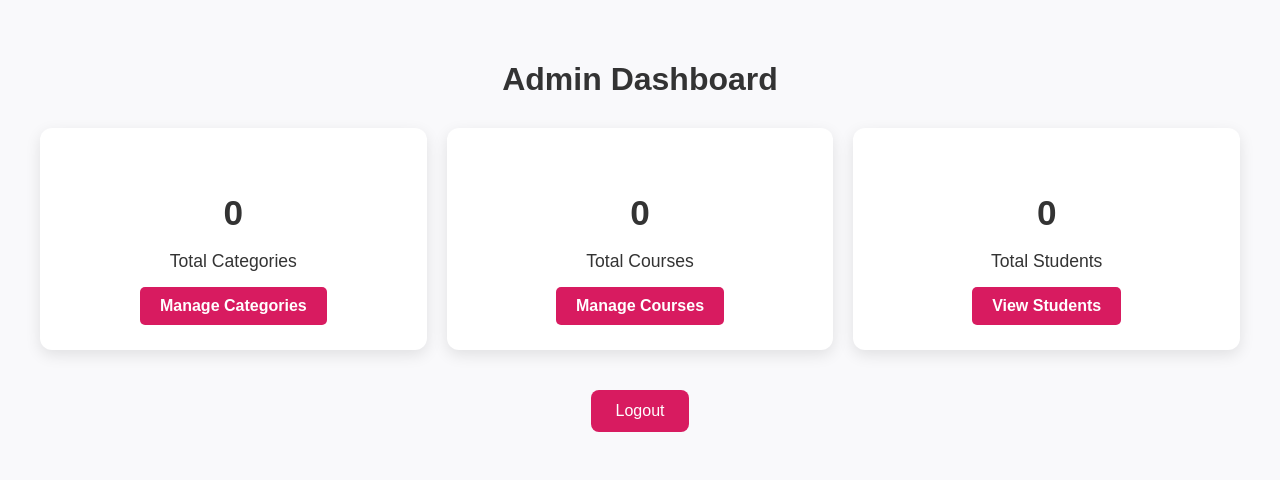
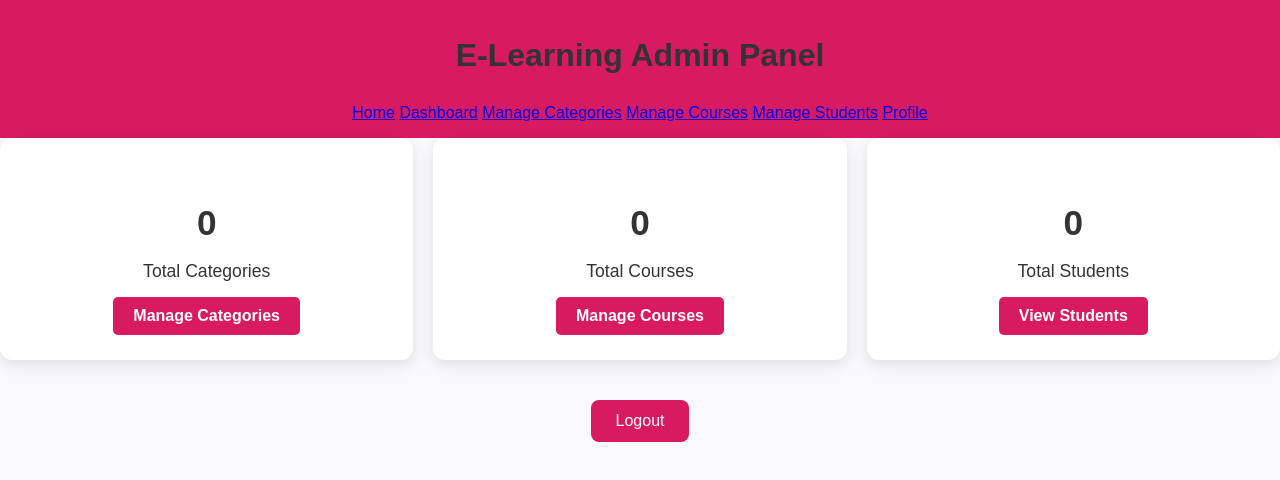
Before and after one commit to ehdaa12s/e_learning_project, a plain HTML site: page admin/dashboard.html in a window 1280 px wide. Drawn offline with Linux system fonts and the light colour scheme.

Commit message:
edit at admin

```diff
--- a/admin/dashboard.html
+++ b/admin/dashboard.html
@@ -8,8 +8,17 @@
 </head>
 <body>
 
-<div class="container">
-  <h1>Admin Dashboard</h1>
+<header>
+  <h1>E-Learning Admin Panel</h1>
+
+    <a href="index.html" >Home</a>
+    <a href="dashboard.html" class="active">Dashboard</a>
+    <a href="manage_categories.html">Manage Categories</a>
+    <a href="manage_courses.html">Manage Courses</a>
+    <a href="manage_students.html">Manage Students</a>
+    <a href="lib/profiles.html">Profile</a>
+
+</header>
 
   <div class="dashboard-cards">
     <div class="card">
--- a/css/admin.css
+++ b/css/admin.css
@@ -1,4 +1,21 @@
 /* ======================= General ======================= */
+:root {
+    --primary: #7B1FA2;
+    --secondary: #D81B60;
+    --text: white;
+    --background: #fff;
+    --error: red;
+    --footer-bg: #333;
+}
+
+header {
+    background: var(--secondary);
+    color: white;
+    padding: 1em;
+    text-align: center;
+    text-decoration: #ccc;
+}
+
 body {
   font-family: 'Arial', sans-serif;
   background: #f9f9fb;
@@ -6,7 +23,12 @@ body {
   margin: 0;
   padding: 0;
 }
-
+.containerDashboard {
+  max-width: 1400px;
+  margin: 20px auto;
+  padding: 20px;
+  color :#333;
+}
 .container {
   max-width: 1200px;
   margin: 20px auto;
```
